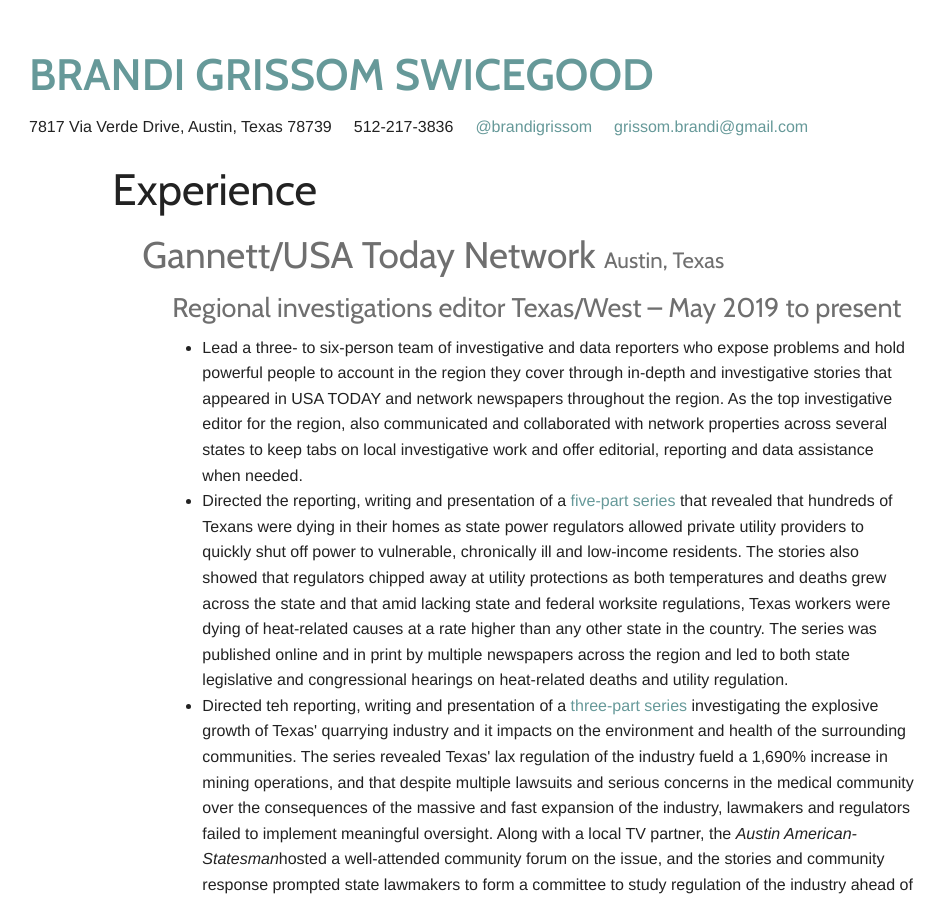
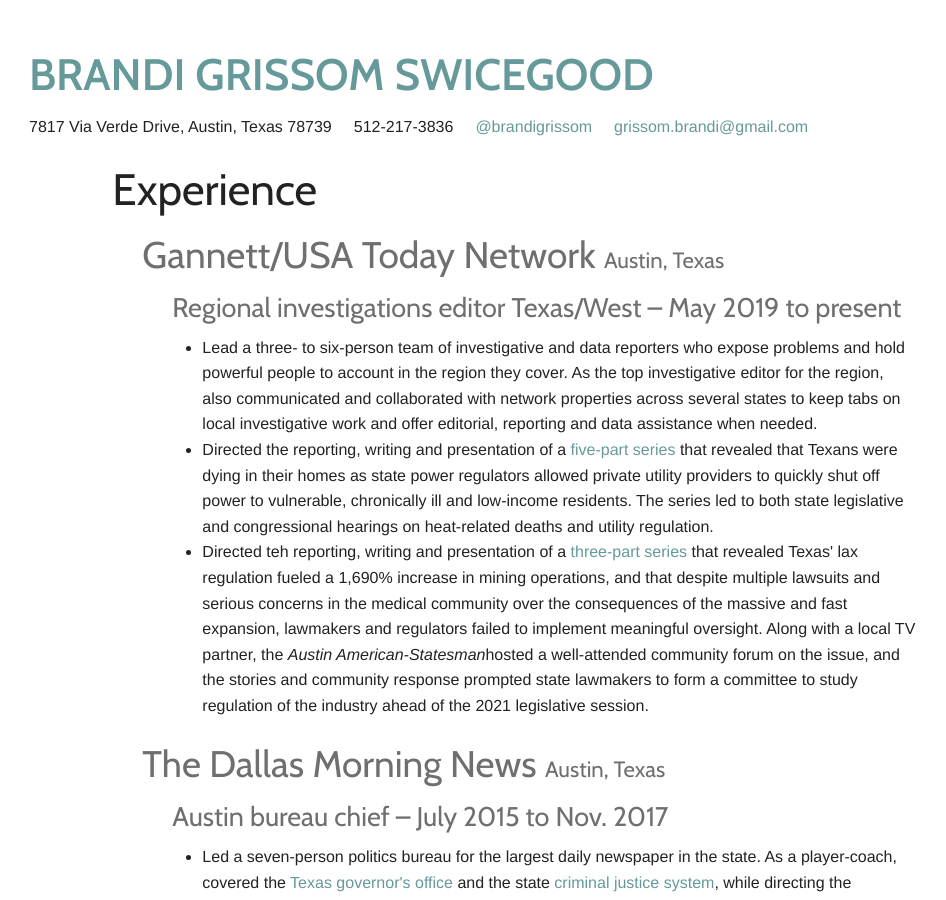
Before and after one commit to BrandiGrissom/resume, a Jekyll site: the page built from index.html, in a window 1280 px wide and 900 px high. Shown: the whole window, without its empty margins (126-1072 px from the left). Built offline with Jekyll 4.4.1, drawn with Linux system fonts in a browser that asks for light colours.

Commit message:
Update index.html

```diff
--- a/index.html
+++ b/index.html
@@ -24,9 +24,9 @@
     <h3 class="subheader">Regional investigations editor Texas/West – May 2019 to present</h3>
 
     <ul>
-      <li>Lead a three- to six-person team of investigative and data reporters who expose problems and hold powerful people to account in the region they cover through in-depth and investigative stories that appeared in USA TODAY and network newspapers throughout the region. As the top investigative editor for the region, also communicated and collaborated with network properties across several states to keep tabs on local investigative work and offer editorial, reporting and data assistance when needed.
-      <li>Directed the reporting, writing and presentation of a <a href=https://stories.usatodaynetwork.com/hostagetoheat/texas-heat-summer-temperatures-electricity-power-cut-off/site/gatehousenews.com">five-part series</a> that revealed that hundreds of Texans were dying in their homes as state power regulators allowed private utility providers to quickly shut off power to vulnerable, chronically ill and low-income residents. The stories also showed that regulators chipped away at utility protections as both temperatures and deaths grew across the state and that amid lacking state and federal worksite regulations, Texas workers were dying of heat-related causes at a rate higher than any other state in the country. The series was published online and in print by multiple newspapers across the region and led to both state legislative and congressional hearings on heat-related deaths and utility regulation.
-      <li>Directed teh reporting, writing and presentation of a <A href=https://stories.usatodaynetwork.com/a-world-rocked/>three-part series</a> investigating the explosive growth of Texas' quarrying industry and it impacts on the environment and health of the surrounding communities. The series revealed Texas' lax regulation of the industry fueld a 1,690% increase in mining operations, and that despite multiple lawsuits and serious concerns in the medical community over the consequences of the massive and fast expansion of the industry, lawmakers and regulators failed to implement meaningful oversight. Along with a local TV partner, the <em>Austin American-Statesman</em>hosted a well-attended community forum on the issue, and the stories and community response prompted state lawmakers to form a committee to study regulation of the industry ahead of the 2021 legislative session.
+      <li>Lead a three- to six-person team of investigative and data reporters who expose problems and hold powerful people to account in the region they cover. As the top investigative editor for the region, also communicated and collaborated with network properties across several states to keep tabs on local investigative work and offer editorial, reporting and data assistance when needed.
+      <li>Directed the reporting, writing and presentation of a <a href=https://stories.usatodaynetwork.com/hostagetoheat/texas-heat-summer-temperatures-electricity-power-cut-off/site/gatehousenews.com">five-part series</a> that revealed that Texans were dying in their homes as state power regulators allowed private utility providers to quickly shut off power to vulnerable, chronically ill and low-income residents. The series led to both state legislative and congressional hearings on heat-related deaths and utility regulation.
+      <li>Directed teh reporting, writing and presentation of a <A href=https://stories.usatodaynetwork.com/a-world-rocked/>three-part series</a> that revealed Texas' lax regulation fueled a 1,690% increase in mining operations, and that despite multiple lawsuits and serious concerns in the medical community over the consequences of the massive and fast expansion, lawmakers and regulators failed to implement meaningful oversight. Along with a local TV partner, the <em>Austin American-Statesman</em>hosted a well-attended community forum on the issue, and the stories and community response prompted state lawmakers to form a committee to study regulation of the industry ahead of the 2021 legislative session.
     </ul>
 
 
```
